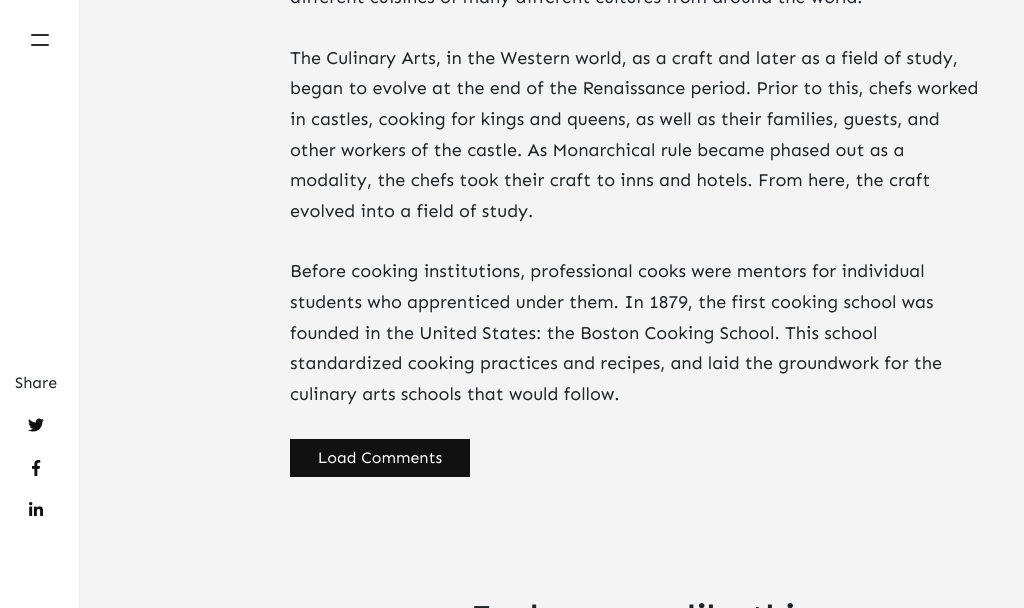
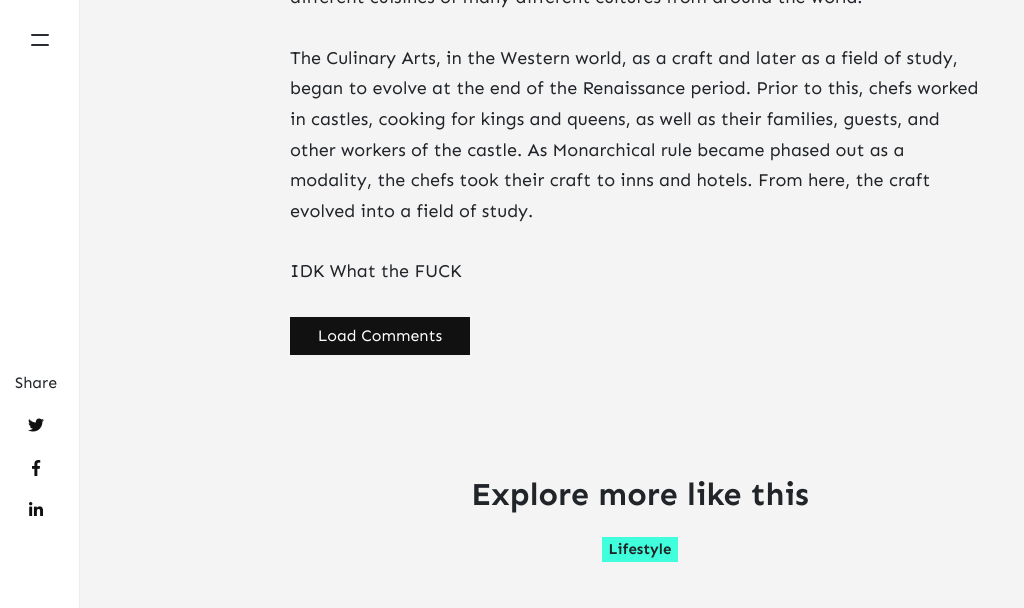
Before and after one commit to sohnsmith/sohnsmith.github.io, a Jekyll site: the page built from _posts/2019-12-01-press-and-education.md, in a window 1280 px wide and 900 px high, scrolled down 2090 px, cut to the strip 0-608 px from the top of the window. Shown: the whole strip, without its empty margins (0-1024 px from the left). Built offline with Jekyll 4.4.1, drawn with Linux system fonts in a browser that asks for light colours; nearby versions of some CDN libraries; comment, search, counter and statistics services are not loaded.

Commit message:
변경했다

```diff
--- a/_posts/2019-12-01-press-and-education.md
+++ b/_posts/2019-12-01-press-and-education.md
@@ -16,4 +16,4 @@ In Asia, a similar path led to a separate study of the Culinary Arts, which late
 
 The Culinary Arts, in the Western world, as a craft and later as a field of study, began to evolve at the end of the Renaissance period. Prior to this, chefs worked in castles, cooking for kings and queens, as well as their families, guests, and other workers of the castle. As Monarchical rule became phased out as a modality, the chefs took their craft to inns and hotels. From here, the craft evolved into a field of study.
 
-Before cooking institutions, professional cooks were mentors for individual students who apprenticed under them. In 1879, the first cooking school was founded in the United States: the Boston Cooking School. This school standardized cooking practices and recipes, and laid the groundwork for the culinary arts schools that would follow.
+IDK What the FUCK
```
